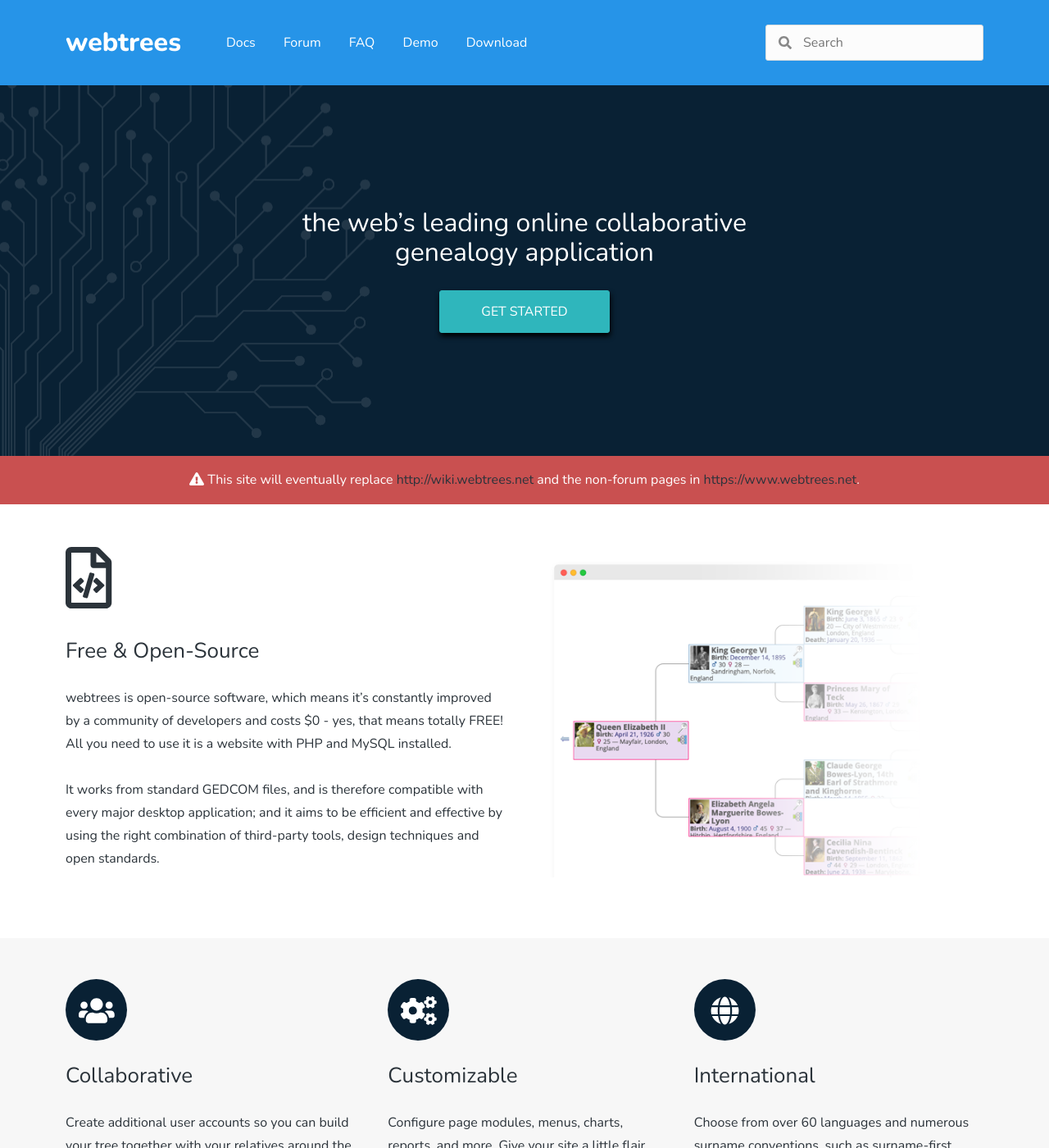
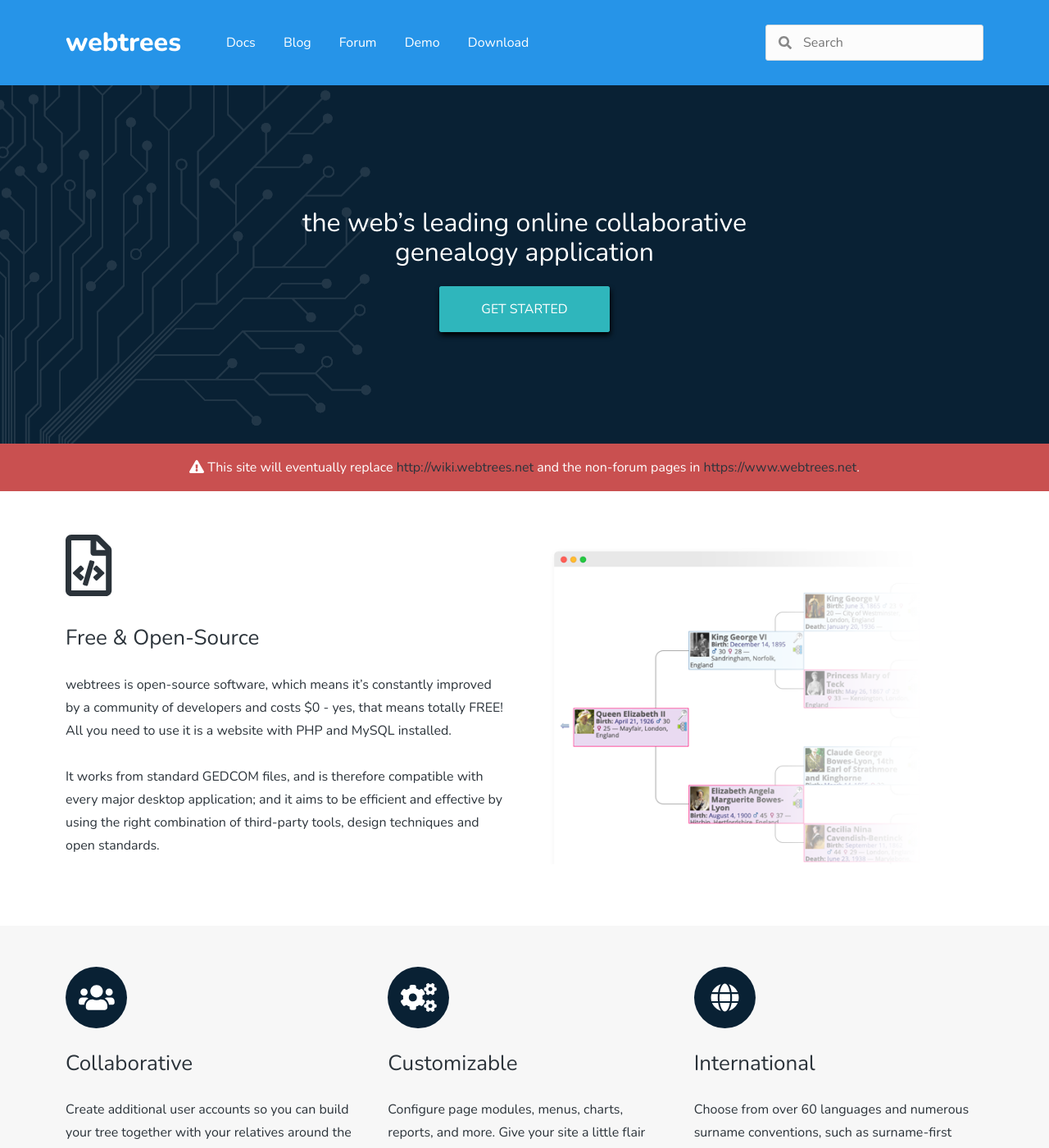
Before and after one commit to webtrees/webtrees.github.io, a Jekyll site: the page built from index.md, in a window 1280 px wide and 1400 px high. Shown: the whole window at 82% size. Built offline with Jekyll 4.4.1, drawn with Linux system fonts in a browser that asks for light colours; nearby versions of some CDN libraries.

Commit message:
Update links

```diff
--- a/_config.yml
+++ b/_config.yml
@@ -6,7 +6,7 @@ description: >
   webtrees is a web application that allows you to publish your genealogy online,
   collaborate with family members and take control of your data.
 url: "https://webtrees.github.io"
-github_repo: webtrees/webtrees.github.io
+this_github_repo: webtrees/webtrees.github.io
 edit_text: Edit this page
 baseurl: ""
 date_format: "%b %-d, %Y"
@@ -21,7 +21,7 @@ paginate: 5
 paginate_path: "/blog/page:num/"
 
 # External accounts
-github_username:  fisharebest/webtrees
+main_github_repo:  fisharebest/webtrees
 google_analytics: UA-89628860-1
 
 # Build settings
--- a/_includes/edit-link.html
+++ b/_includes/edit-link.html
@@ -1 +1 @@
-<p class="text-right"><a href="https://github.com/{{ site.github_repo }}/edit/master/{{page.path}}">{{ site.edit_text }}</a></p>
+<p class="text-right"><a href="https://github.com/{{ site.this_github_repo }}/edit/master/{{page.path}}">{{ site.edit_text }}</a></p>
--- a/_includes/footer.html
+++ b/_includes/footer.html
@@ -20,7 +20,7 @@
       <ul class="list-unstyled">
         <li>
           <i class="fa fa-fw fa-download"></i>
-          <a href="/download">Download</a>
+          <a href="{% link download/index.md %}">Download</a>
         </li>
         <li>
           <i class="fa fa-fw fa-external-link-alt"></i>
@@ -40,7 +40,7 @@
         </li>
         <li>
           <i class="fab fa-fw fa-github"></i>
-          <a href="https://www.github.com/{{ site.github_username }}">Source code</a>
+          <a href="https://github.com/{{ site.main_github_repo }}">Source code</a>
         </li>
         <li>
           <i class="fa fa-fw fa-chart-pie"></i>
--- a/_includes/navigation.html
+++ b/_includes/navigation.html
@@ -7,19 +7,23 @@
   </button>
 
   <ul>
-    <li{% if segment[1] == 'readme' %} class="active"{% endif %}>
-      <a href="{% link _readme/index.md %}">
-        Docs{%- if segment[1] == 'readme' -%} <span class="sr-only">(current)</span>{%- endif -%}
+    <li>
+      <a href="#">
+        Docs
+      </a>
+      <ul>
+        <li{% if segment[1] == 'readme' %} class="active"{% endif %}><a href="{% link _readme/index.md %}">Readme{%- if segment[1] == 'readme' -%} <span class="sr-only">(current)</span>{%- endif -%}</a></li>
+        <li{% if segment[1] == 'faq' %} class="active"{% endif %}><a href="{% link faq/index.md %}">FAQ{%- if segment[1] == 'faq' -%} <span class="sr-only">(current)</span>{%- endif -%}</a></li>
+      </ul>
+    </li>
+    <li{% if segment[1] == 'blog' %} class="active"{% endif %}>
+      <a href="{% link blog/index.html %}">
+        Blog{%- if segment[1] == 'blog' -%} <span class="sr-only">(current)</span>{%- endif -%}
       </a>
     </li>
     <li{% if segment[1] == 'forum' %} class="active"{% endif %}>
       <a href="https://www.webtrees.net/index.php/en/forum">
         Forum{%- if segment[1] == 'forum' -%} <span class="sr-only">(current)</span>{%- endif -%}
-      </a>
-    </li>
-    <li{% if segment[1] == 'faq' %} class="active"{% endif %}>
-      <a href="/faq/">
-        FAQ{%- if segment[1] == 'faq' -%} <span class="sr-only">(current)</span>{%- endif -%}
       </a>
     </li>
     <li>
@@ -30,7 +34,7 @@
       </ul>
     </li>
     <li{% if segment[1] == 'download' %} class="active"{% endif %}>
-      <a href="/download/">
+      <a href="{% link download/index.md %}">
         Download{%- if segment[1] == 'download' -%} <span class="sr-only">(current)</span>{%- endif -%}
       </a>
     </li>
--- a/_layouts/home.html
+++ b/_layouts/home.html
@@ -5,7 +5,7 @@ layout: default
 <section class="hero">
   <span class="tagline">the web’s leading online collaborative genealogy application</span>
 
-  <button>Get Started</button>
+  <a href="{% link _readme/index.md %}" class="button">Get Started</a>
 </section>
 
 <div class="alert">
@@ -86,9 +86,9 @@ layout: default
 
 <section style="background-color: #f7f7f7;">
   <div class="narrow-wrapper text-center">
-    <p>See more <a href="features">features</a>, try a <a href="https://getbootstrap.com/docs/4.4/utilities/text/#text-alignment">demo</a>, or</p>
+    <p>See more <a href="{% link features.md %}">features</a>, try a <a href="https://dev.webtrees.net/demo-stable">demo</a>, or</p>
 
-    <button>Get Started</button>
+    <a href="{% link _readme/index.md %}" class="button">Get Started</a>
   </div>
 </section>
 
--- a/_sass/webtrees.scss
+++ b/_sass/webtrees.scss
@@ -210,7 +210,8 @@ input {
   }
 }
 
-button {
+button,
+.button {
   background-color: $secondary-color;
   border: 1px solid $secondary-color;
   border-radius: 3px;
@@ -226,6 +227,7 @@ button {
   &:hover {
     background-color: lighten($secondary-color, 10%);
     border: 1px solid lighten($secondary-color, 10%);
+    color: #fff;
     cursor: pointer;
   }
 }
@@ -274,7 +276,8 @@ button {
   }
 
   input,
-  button {
+  button,
+  .button {
     box-shadow: none;
     margin-bottom: 0;
   }
@@ -370,10 +373,6 @@ button {
 
   ul li:hover ul {
     display: block;
-  }
-
-  button {
-  //  display: none; // temporary
   }
 
   @media (max-width: $breakpoint-charlie) {
@@ -834,7 +833,8 @@ section {
     max-width: 50%;
   }
 
-  button {
+  button,
+  .button {
     box-shadow: 1px 4px 6px #000;
     padding: 16px 50px;
     padding: 1.6rem 5rem;
@@ -854,7 +854,8 @@ section {
       max-width: 90%;
     }
 
-    button {
+    button,
+    .button {
       padding: 12px 15px;
       padding: 1.2rem 1.5rem;
     }
```
